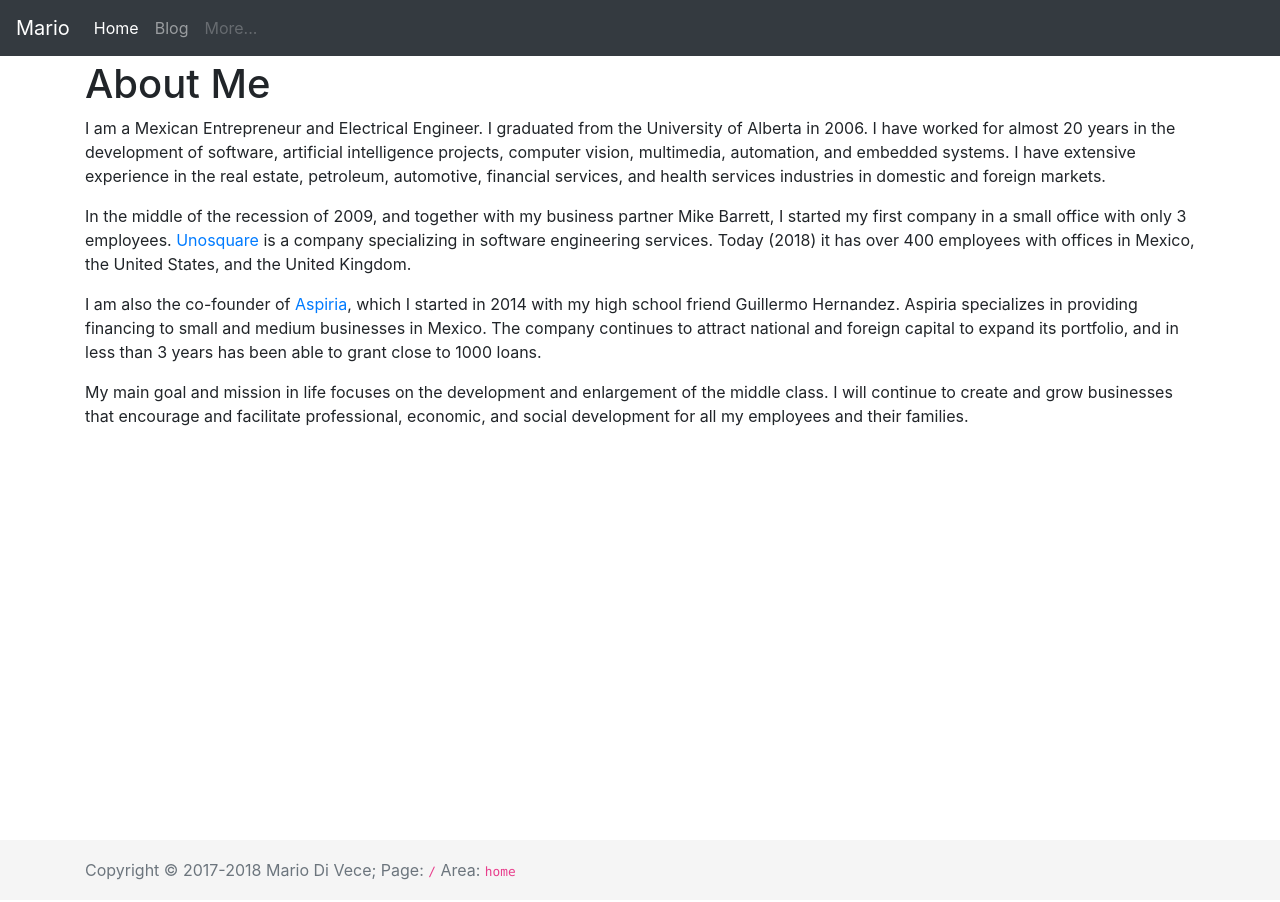
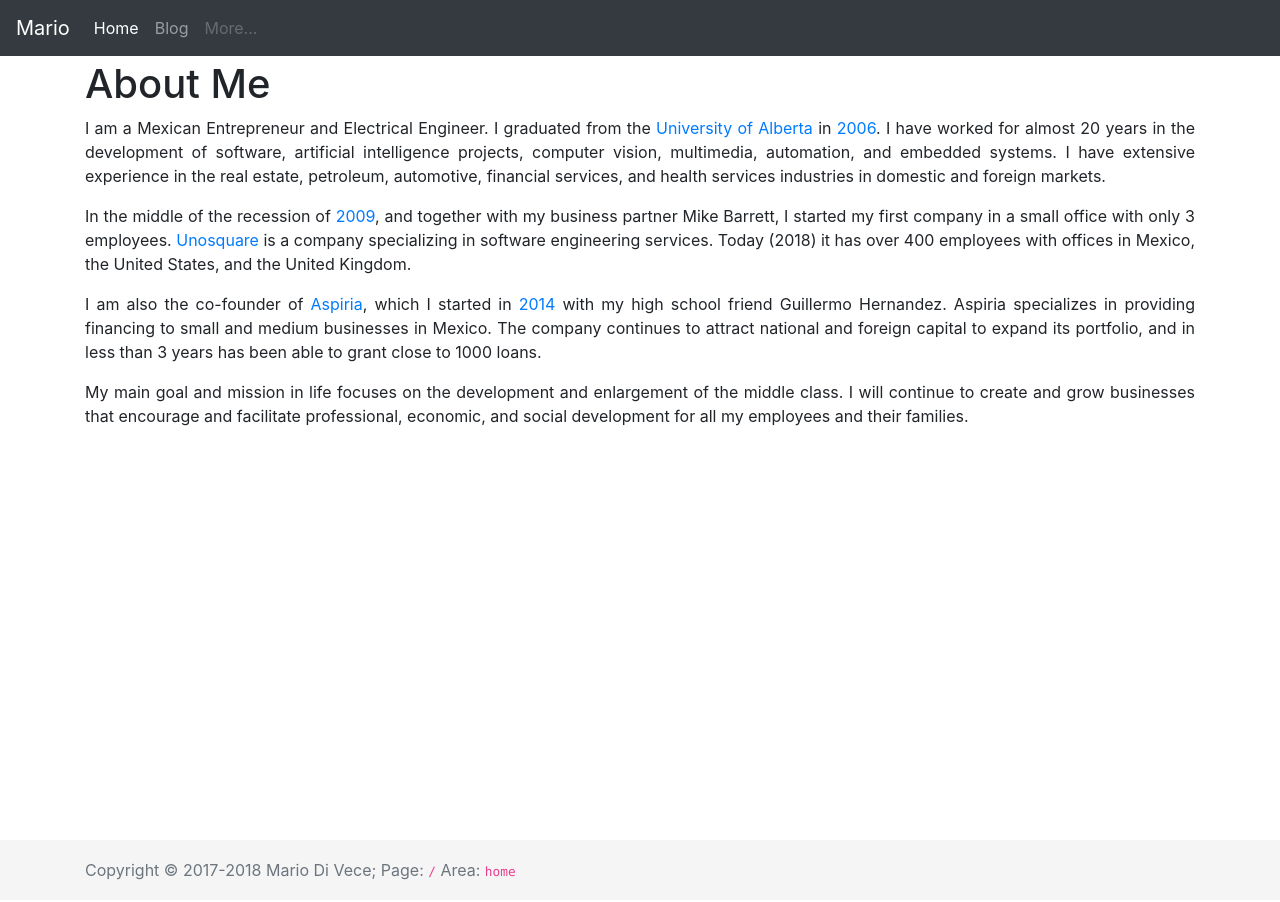
Before and after one commit to mariodivece/mariodivece.github.io, a Jekyll site: the page built from index.html, in a window 1280 px wide. Built offline with Jekyll 4.4.1, drawn with Linux system fonts in a browser that asks for light colours; nearby versions of some CDN libraries; the list of posts is cut into pages by our own code; some of the changed lines change nothing that is shown.

Commit message:
updating css

```diff
--- a/css/main.css
+++ b/css/main.css
@@ -35,3 +35,7 @@
 code {
   font-size: 80%;
 }
+
+p {
+    text-align: justify;
+}
--- a/index.html
+++ b/index.html
@@ -10,24 +10,26 @@
     </div>
     <div class="col-md-12">
         <p>
-            I am a Mexican Entrepreneur and Electrical Engineer. I graduated from the University of Alberta in 2006.
-            I have worked for almost 20 years in the development of software, artificial intelligence projects, computer
-            vision, multimedia, automation, and embedded systems. I have extensive experience in the real estate, petroleum,
+            I am a Mexican Entrepreneur and Electrical Engineer. I graduated from the
+            <a href="https://www.ualberta.ca" target="_blank">University of Alberta</a> in
+            <a href="https://en.wikipedia.org/wiki/2006" target="_blank">2006</a>. I have worked for almost 20 years in the
+            development of software, artificial intelligence projects, computer vision, multimedia, automation, and
+            embedded systems. I have extensive experience in the real estate, petroleum,
             automotive, financial services, and health services industries in domestic and foreign markets.
         </p>
 
         <p>
-            In the middle of the recession of 2009, and together with my business partner Mike Barrett, I started my
-            first company in a small office with only 3 employees. <a href="https://www.unosquare.com" target="_blank">Unosquare</a>
-            is a company specializing in software engineering services. Today (2018) it has over 400 employees with offices in Mexico,
-            the United States, and the United Kingdom.
+            In the middle of the recession of <a href="https://en.wikipedia.org/wiki/2009" target="_blank">2009</a>, and together
+            with my business partner Mike Barrett, I started my first company in a small office with only 3 employees.
+            <a href="https://www.unosquare.com" target="_blank">Unosquare</a> is a company specializing in software engineering
+            services. Today (2018) it has over 400 employees with offices in Mexico, the United States, and the United Kingdom.
         </p>
 
         <p>
-            I am also the co-founder of <a href="https://www.aspiria.mx" target="_blank">Aspiria</a>, which I started in 2014
-            with my high school friend Guillermo Hernandez. Aspiria specializes in providing financing to small and medium
-            businesses in Mexico. The company continues to attract national and foreign capital to expand its portfolio, and in
-            less than 3 years has been able to grant close to 1000 loans.
+            I am also the co-founder of <a href="https://www.aspiria.mx" target="_blank">Aspiria</a>, which I started in
+            <a href="https://en.wikipedia.org/wiki/2014" target="_blank">2014</a> with my high school friend Guillermo Hernandez.
+            Aspiria specializes in providing financing to small and medium businesses in Mexico. The company continues to attract
+            national and foreign capital to expand its portfolio, and in less than 3 years has been able to grant close to 1000 loans.
         </p>
 
         <p>
```
